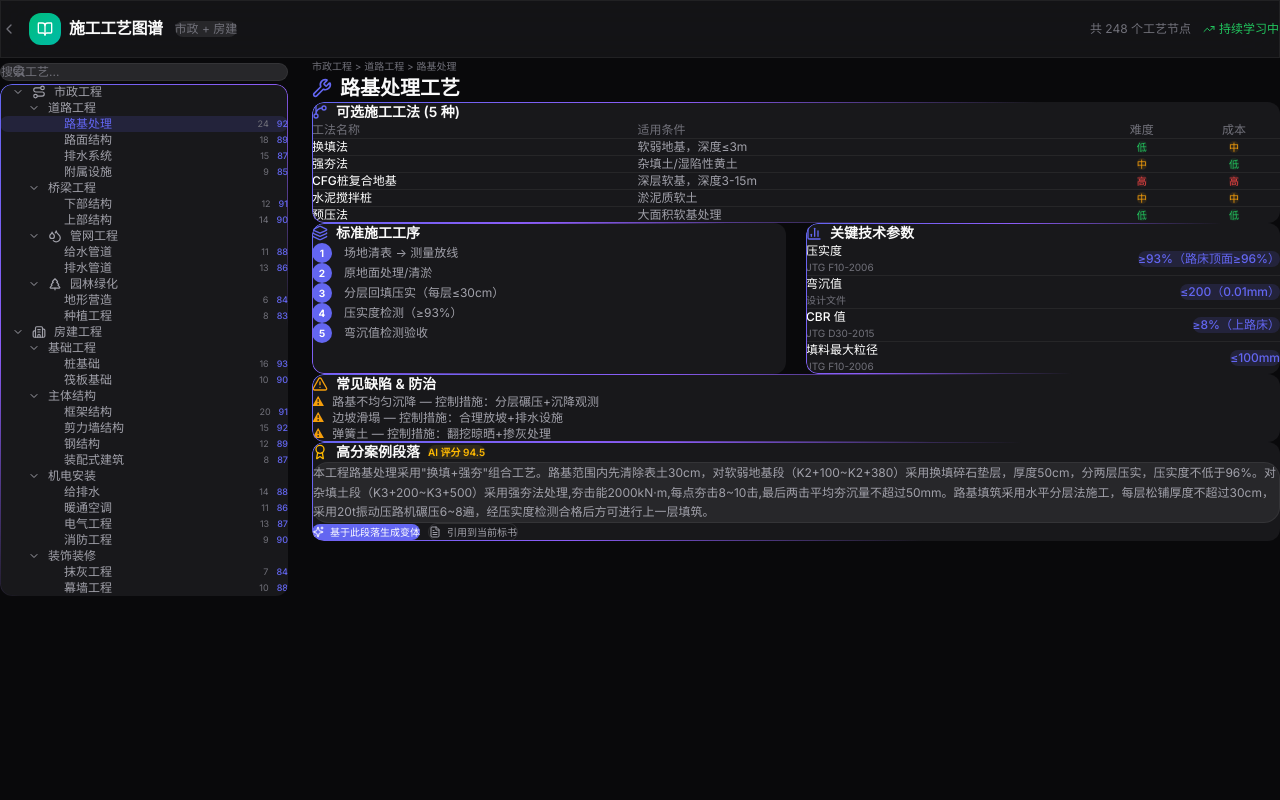
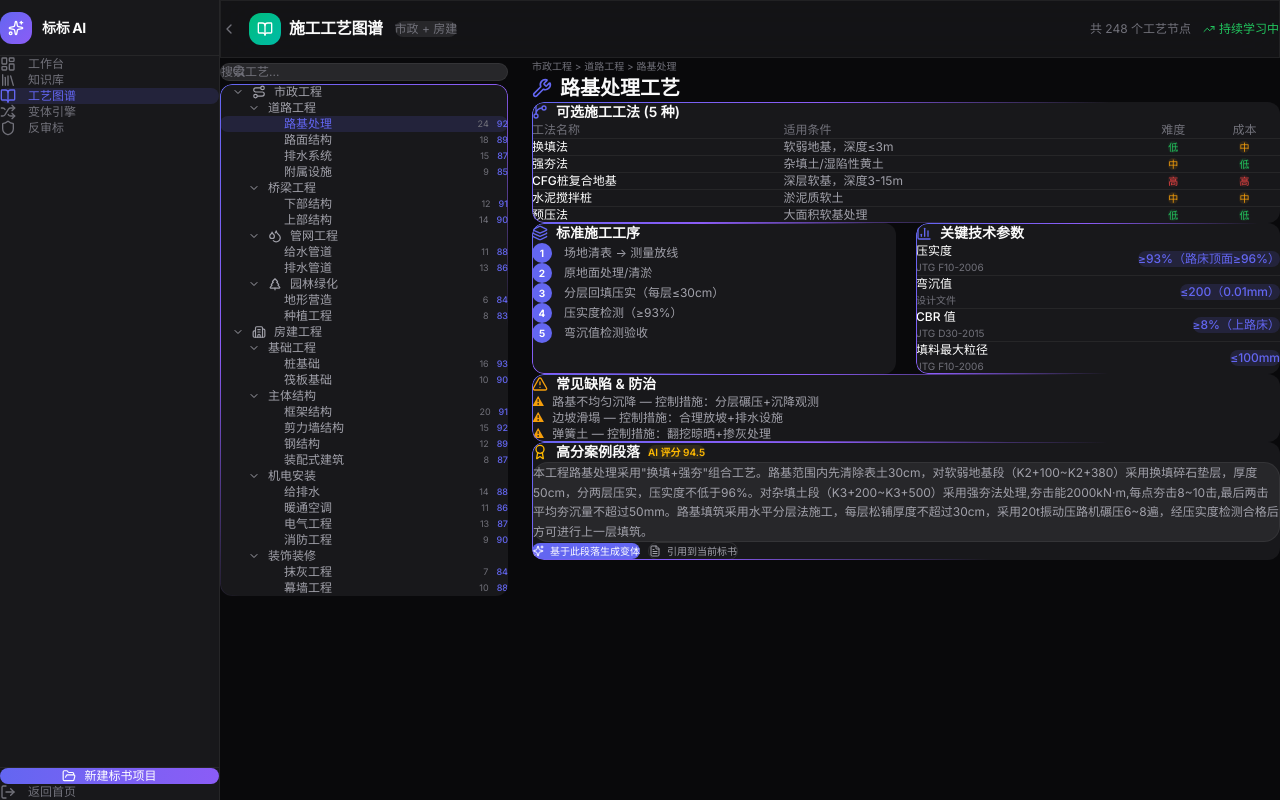
Before and after one commit to jdeng0936-blip/biaobiao, a Next.js app in the folder frontend/: page /craft-library in a window 1280 px wide. Built offline with nearby package versions, Linux system fonts and the light colour scheme.

Commit message:
feat: DashboardLayout sidebar + (app) route group + README.md

```diff
--- /dev/null
+++ b/frontend/src/app/(app)/layout.tsx
@@ -0,0 +1,9 @@
+import DashboardLayout from "@/components/DashboardLayout";
+
+export default function AppLayout({
+  children,
+}: {
+  children: React.ReactNode;
+}) {
+  return <DashboardLayout>{children}</DashboardLayout>;
+}
--- /dev/null
+++ b/frontend/src/components/DashboardLayout.tsx
@@ -0,0 +1,96 @@
+"use client";
+
+import Link from "next/link";
+import { usePathname } from "next/navigation";
+import {
+  Sparkles,
+  LayoutDashboard,
+  FolderOpen,
+  BookOpen,
+  Shield,
+  Shuffle,
+  Library,
+  ChevronLeft,
+  LogOut,
+} from "lucide-react";
+
+/* ========================================
+   侧边栏导航项
+   ======================================== */
+const NAV_ITEMS = [
+  { href: "/dashboard", icon: LayoutDashboard, label: "工作台" },
+  { href: "/library", icon: Library, label: "知识库" },
+  { href: "/craft-library", icon: BookOpen, label: "工艺图谱" },
+  { href: "/variants", icon: Shuffle, label: "变体引擎" },
+  { href: "/anti-review", icon: Shield, label: "反审标" },
+];
+
+/* ========================================
+   DashboardLayout — 带侧边栏的共享布局
+   ======================================== */
+export default function DashboardLayout({
+  children,
+}: {
+  children: React.ReactNode;
+}) {
+  const pathname = usePathname();
+
+  return (
+    <div className="flex min-h-screen bg-[var(--bg-base)]">
+      {/* 侧边栏 */}
+      <aside className="w-[220px] shrink-0 border-r border-[var(--border-subtle)] bg-[var(--bg-elevated)] flex flex-col">
+        {/* Logo */}
+        <div className="h-14 px-5 flex items-center gap-2.5 border-b border-[var(--border-subtle)]">
+          <div className="w-8 h-8 rounded-lg bg-gradient-to-br from-[var(--primary)] to-[var(--accent-violet)] flex items-center justify-center">
+            <Sparkles className="w-4 h-4 text-white" />
+          </div>
+          <span className="font-bold tracking-tight text-sm">标标 AI</span>
+        </div>
+
+        {/* 导航菜单 */}
+        <nav className="flex-1 py-4 px-3 space-y-1">
+          {NAV_ITEMS.map((item) => {
+            const isActive = pathname === item.href || pathname.startsWith(item.href + "/");
+            return (
+              <Link
+                key={item.href}
+                href={item.href}
+                className={`flex items-center gap-3 px-3 py-2.5 rounded-lg text-xs font-medium transition-all ${
+                  isActive
+                    ? "bg-[var(--primary-glow)] text-[var(--primary)]"
+                    : "text-[var(--text-tertiary)] hover:text-white hover:bg-[var(--bg-surface)]"
+                }`}
+              >
+                <item.icon className="w-4 h-4" />
+                {item.label}
+              </Link>
+            );
+          })}
+        </nav>
+
+        {/* 底部 — 新建项目 + 退出 */}
+        <div className="px-3 pb-4 space-y-2 border-t border-[var(--border-subtle)] pt-4">
+          <Link
+            href="/workspace/new"
+            className="flex items-center justify-center gap-2 w-full py-2.5 rounded-lg bg-gradient-to-r from-[var(--primary)] to-[var(--accent-violet)] text-white text-xs font-medium hover:opacity-90 transition-all"
+          >
+            <FolderOpen className="w-3.5 h-3.5" />
+            新建标书项目
+          </Link>
+          <Link
+            href="/"
+            className="flex items-center gap-3 px-3 py-2.5 rounded-lg text-xs text-[var(--text-tertiary)] hover:text-white hover:bg-[var(--bg-surface)] transition-all"
+          >
+            <LogOut className="w-4 h-4" />
+            返回首页
+          </Link>
+        </div>
+      </aside>
+
+      {/* 主内容区 */}
+      <main className="flex-1 overflow-auto">
+        {children}
+      </main>
+    </div>
+  );
+}
```
Also changed, not shown: frontend/src/app/(app)/anti-review/page.tsx (renamed from frontend/src/app/anti-review/page.tsx), frontend/src/app/(app)/craft-library/page.tsx (renamed from frontend/src/app/craft-library/page.tsx), frontend/src/app/(app)/dashboard/page.tsx (renamed from frontend/src/app/dashboard/page.tsx), frontend/src/app/(app)/library/page.tsx (renamed from frontend/src/app/library/page.tsx), frontend/src/app/(app)/variants/page.tsx (renamed from frontend/src/app/variants/page.tsx), 1 other file (tests, documents, lock files or other folders).
